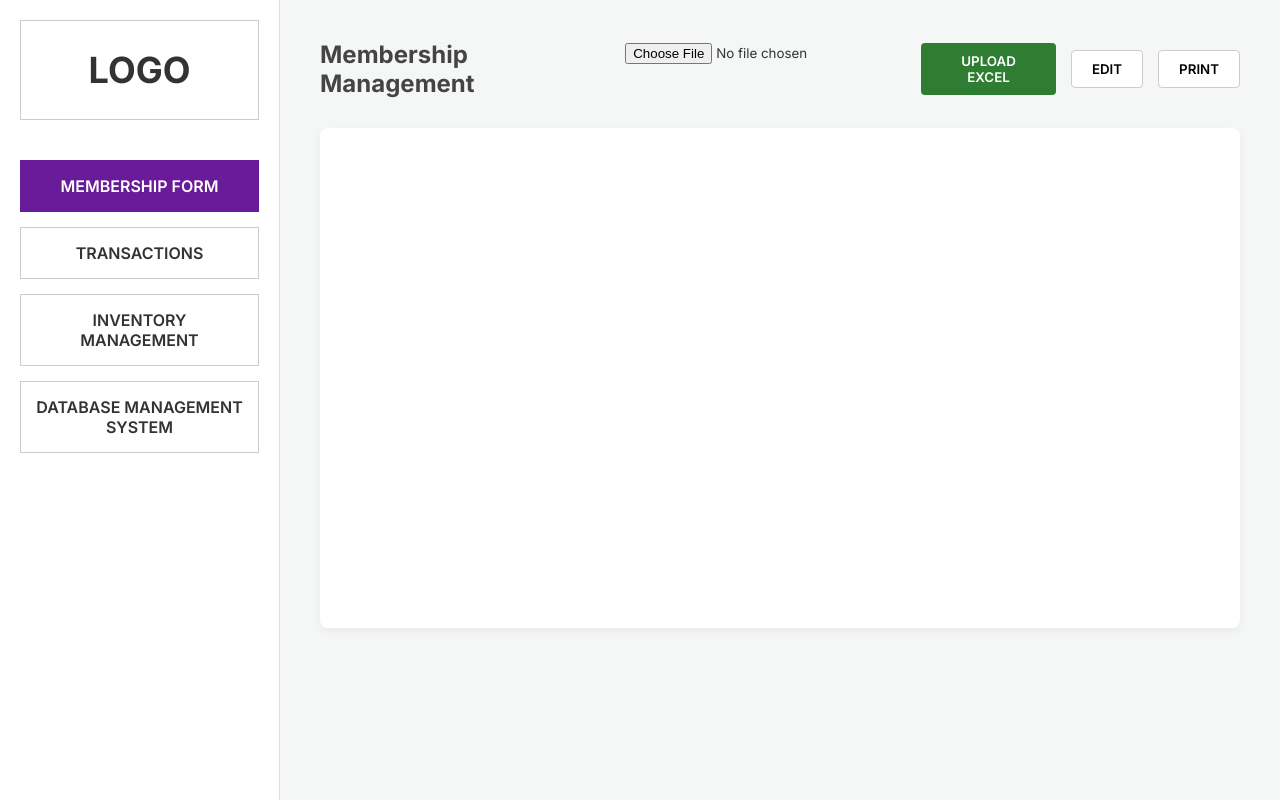
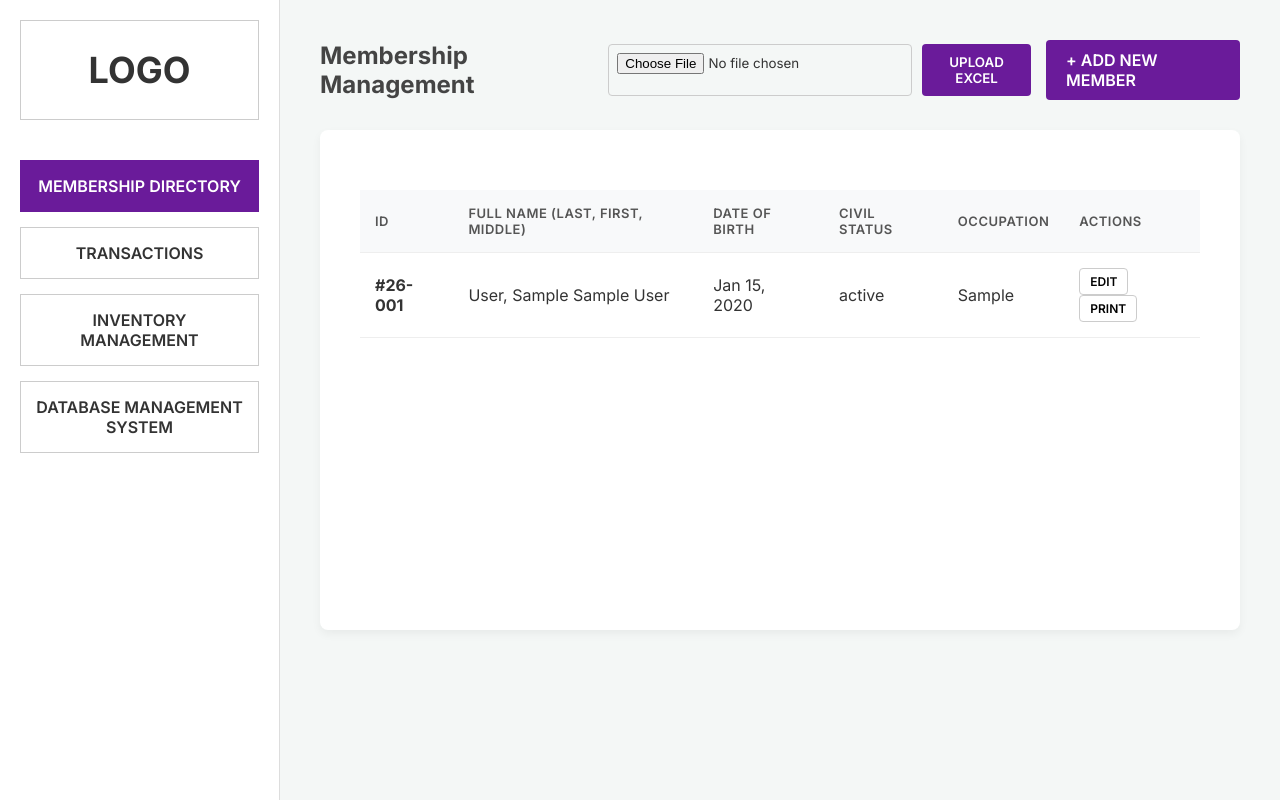
Before and after one commit to KELKHAEL/del_rosario_inventory, a PHP site: page / in a window 1280 px wide. Run offline with PHP 8.4, Linux system fonts and the light colour scheme; tables that the repository leaves empty or names only in its code hold one stand-in row (values such as "Sample post").

Commit message:
update index and styles

```diff
--- a/coop_system/css/styles.css
+++ b/coop_system/css/styles.css
@@ -16,8 +16,14 @@ body { background-color: #f4f7f6; color: #333; }
 .upload-form { display: flex; gap: 10px; }
 .btn { padding: 10px 20px; border: 1px solid #ccc; background-color: white; cursor: pointer; font-weight: 600; transition: 0.3s; border-radius: 4px;}
 .btn:hover { background-color: #e0e0e0; }
-.btn-primary { background-color: #2e7d32; color: white; border: none; }
-.btn-primary:hover { background-color: #1b5e20; }
+.btn-primary {
+    background-color: #6a1b9a; /* Cooperative Violet */
+    color: white;
+    border: none;
+}
+.btn-primary:hover {
+    background-color: #4a148c; /* Darker Violet for hover effect */
+}
 .content-display { background-color: white; padding: 40px; border-radius: 8px; box-shadow: 0 4px 10px rgba(0,0,0,0.05); min-height: 500px; }
 
 /* --- MEMBERSHIP FORM SPECIFIC STYLES --- */
--- a/coop_system/index.php
+++ b/coop_system/index.php
@@ -1,9 +1,10 @@
+<?php include 'db.php'; ?>
 <!DOCTYPE html>
 <html lang="en">
 <head>
     <meta charset="UTF-8">
     <meta name="viewport" content="width=device-width, initial-scale=1.0">
-    <title>Cooperative DBMS</title>
+    <title>Member Directory - Coop DBMS</title>
     <link rel="stylesheet" href="css/styles.css">
     <link href="https://fonts.googleapis.com/css2?family=Inter:wght@400;600;700&display=swap" rel="stylesheet">
 </head>
@@ -12,11 +13,9 @@
     <div class="dashboard-container">
         <!-- LEFT SIDEBAR -->
         <aside class="sidebar">
-            <div class="logo-container">
-                <h2>LOGO</h2>
-            </div>
+            <div class="logo-container"><h2>LOGO</h2></div>
             <nav class="sidebar-menu">
-                <a href="membership.php" class="menu-btn active">MEMBERSHIP FORM</a>
+                <a href="index.php" class="menu-btn active">MEMBERSHIP DIRECTORY</a>
                 <a href="transactions.php" class="menu-btn">TRANSACTIONS</a>
                 <a href="#" class="menu-btn">INVENTORY MANAGEMENT</a>
                 <a href="#" class="menu-btn">DATABASE MANAGEMENT SYSTEM</a>
@@ -25,23 +24,71 @@
 
         <!-- MAIN CONTENT AREA -->
         <main class="main-content">
-            <!-- Top Action Bar (Edit/Print/Upload) -->
             <div class="top-action-bar">
                 <h1 class="page-title">Membership Management</h1>
+
                 <div class="action-buttons">
                     <!-- Excel Upload Form -->
-                    <form action="upload_excel.php" method="POST" enctype="multipart/form-data" class="upload-form">
-                        <input type="file" name="excel_file" accept=".xls,.xlsx" required>
-                        <button type="submit" class="btn btn-primary">UPLOAD EXCEL</button>
+                    <form action="#" method="POST" enctype="multipart/form-data" class="upload-form">
+                        <input type="file" name="excel_file" accept=".xls,.xlsx" required style="padding: 8px; border: 1px solid #ccc; border-radius: 4px;">
+                        <button type="submit" class="btn btn-primary" onclick="alert('Excel Parsing script will be attached here.')">UPLOAD EXCEL</button>
                     </form>
-                    <button class="btn btn-secondary">EDIT</button>
-                    <button class="btn btn-secondary">PRINT</button>
+
+                    <!-- Add New Member Button routes to your form -->
+                    <a href="membership.php" class="btn btn-primary" style="text-decoration: none;">+ ADD NEW MEMBER</a>
                 </div>
             </div>
 
-            <!-- This is where the Form or the List will be displayed -->
-            <div class="content-display" id="main-display">
-                <!-- Content will be injected here in the next step -->
+            <!-- THE DATA TABLE -->
+            <div class="content-display">
+                <div class="data-table-container">
+                    <table class="data-table">
+                        <thead>
+                            <tr>
+                                <th>ID</th>
+                                <th>Full Name (Last, First, Middle)</th>
+                                <th>Date of Birth</th>
+                                <th>Civil Status</th>
+                                <th>Occupation</th>
+                                <th>Actions</th>
+                            </tr>
+                        </thead>
+                        <tbody>
+                            <?php
+                            // Fetch all members from the database
+                            $sql = "SELECT * FROM members ORDER BY member_id DESC";
+                            $result = $conn->query($sql);
+
+                            if ($result && $result->num_rows > 0) {
+                                while($row = $result->fetch_assoc()) {
+                                    // Format the ID to look like the paper form (e.g., #26-001)
+                                    $formatted_id = "#26-" . str_pad($row['member_id'], 3, '0', STR_PAD_LEFT);
+
+                                    // Construct the full name
+                                    $full_name = htmlspecialchars($row['last_name'] . ", " . $row['first_name'] . " " . $row['middle_name']);
+
+                                    // Format the date
+                                    $dob = date('M d, Y', strtotime($row['date_of_birth']));
+
+                                    echo "<tr>
+                                            <td><strong>{$formatted_id}</strong></td>
+                                            <td>{$full_name}</td>
+                                            <td>{$dob}</td>
+                                            <td>" . htmlspecialchars($row['civil_status']) . "</td>
+                                            <td>" . htmlspecialchars($row['occupation']) . "</td>
+                                            <td>
+                                                <button class='btn btn-secondary' style='padding: 5px 10px; font-size: 12px;'>EDIT</button>
+                                                <button class='btn btn-secondary' style='padding: 5px 10px; font-size: 12px;'>PRINT</button>
+                                            </td>
+                                          </tr>";
+                                }
+                            } else {
+                                echo "<tr><td colspan='6' style='text-align:center; padding: 40px; color:#888;'>No members found. Click '+ Add New Member' or Upload an Excel file to start.</td></tr>";
+                            }
+                            ?>
+                        </tbody>
+                    </table>
+                </div>
             </div>
         </main>
     </div>
```
